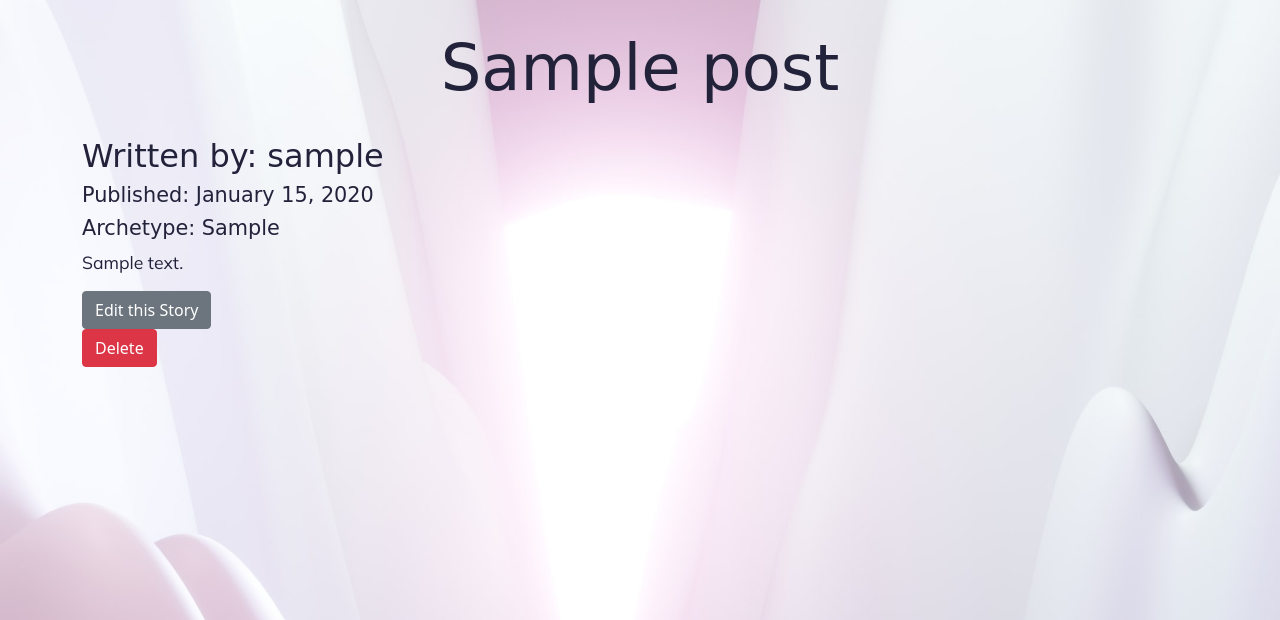
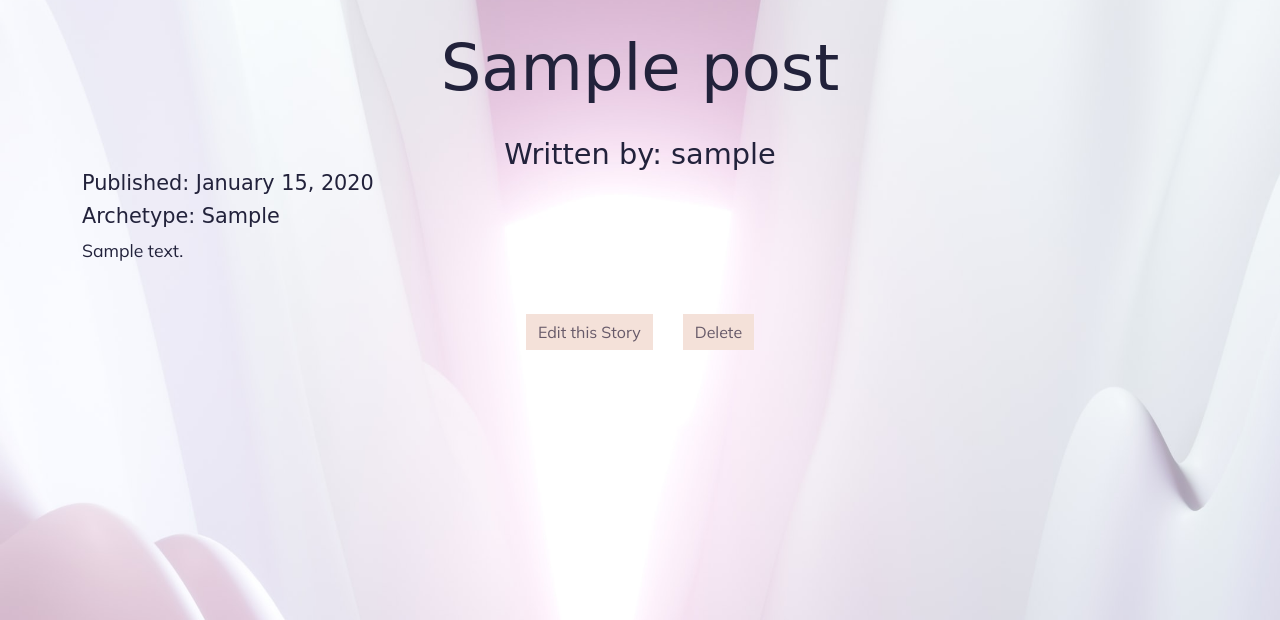
Before and after one commit to catt-tung/archetypes-flask-app, a Flask app: page /1 in a window 1280 px wide. Shown: the part 74-694 px from the top of the page. Run offline with Flask 2, Linux system fonts and the light colour scheme; a user stored in the database is signed in; tables that the repository leaves empty hold one stand-in row (values such as "Sample post"); parts of the project's set-up code (start-up, migrations or seed data) failed here and were passed over; some web fonts are replaced.

Commit message:
button styling

```diff
--- a/myapp/static/base.css
+++ b/myapp/static/base.css
@@ -27,7 +27,7 @@ h3 {
 
 h4 {
   font-family: 'Flamenco', cursive;
-  font-size: 2rem;
+  font-size: 1.8rem;
   color: #22223b;
 }
 
@@ -118,3 +118,27 @@ a:hover {
   align-items: center;
   margin: 30px;
 }
+
+#written-by {
+  text-align: center;
+  margin: 0;
+}
+
+.edit-delete {
+  display: flex;
+  flex-direction: row;
+  justify-content: center;
+  margin: 50px;
+}
+
+.button-spacing {
+  margin: 0 15px 30px 15px;
+}
+
+.btn-danger{
+  font-family: 'Mulish', sans-serif;
+  color: #675a69;
+  background-color: #f4e1d9;
+  border-radius: 0px;
+  border: 0;
+}
--- a/myapp/templates/post.html
+++ b/myapp/templates/post.html
@@ -5,20 +5,24 @@
     <h1>{{ post.title }}</h1>
   </div>
   <div class="single-post-content">
-    <h4>Written by: {{post.author.username}}</h4>
+    <h4 id="written-by">Written by: {{post.author.username}}</h4>
     <h6>Published: {{ post.date.strftime('%B %d, %Y') }}</h6>
     <h6>Archetype: {{post.category}}</h6>
     <p>{{post.content}}</p>
   </div>
+    <div class="edit-delete">
       {% if post.author == current_user %}
-      <div>
-        <a class="btn btn-secondary" href="{{ url_for('posts.update', post_id=post.id) }}">Edit this Story</a>
+        <div class="button-spacing">
+          <a class="btn btn-primary" href="{{ url_for('posts.update', post_id=post.id) }}">Edit this Story</a>
           <br>
         </div>
+        <div class="button-spacing">
           <form action="{{ url_for('posts.delete_post', post_id=post.id) }}" method="POST">
             <input class="btn btn-danger" type="submit" value="Delete">
           </form>
+        </div>
       {% endif %}
+    </div>
 </div>
 
 {% endblock content %}
```
Lines whose indentation alone changed are shown as unchanged.
